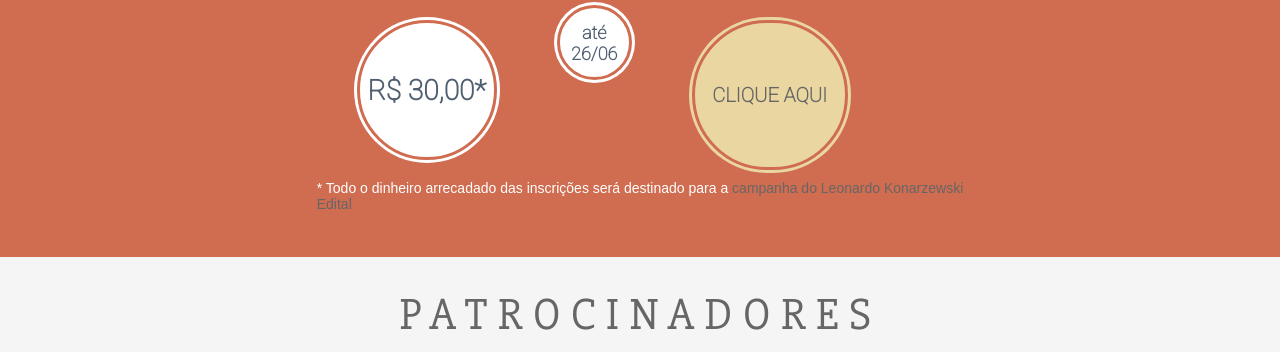
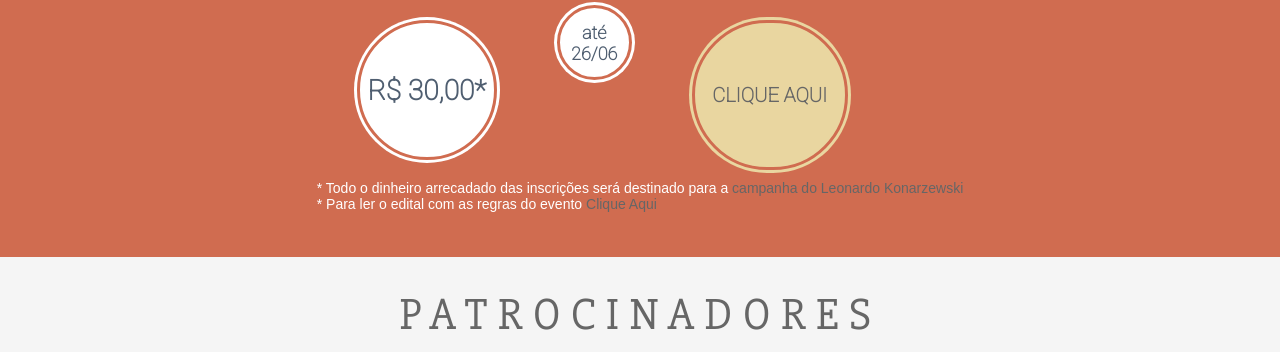
Before and after one commit to nejs/hackathon2015, a website: page index.html in a window 1280 px wide. Shown: the part 2991-3343 px from the top of the page. Drawn offline with Linux system fonts and the light colour scheme.

Commit message:
link do edital no site melhorado =)

```diff
--- a/index.html
+++ b/index.html
@@ -252,8 +252,9 @@
         <div class="leokz">
           * Todo o dinheiro arrecadado das inscrições será destinado para a
           <a href="http://leokz.com/campanha/">campanha do Leonardo Konarzewski</a>
-          <br><a
-            href="https://github.com/nejs/hackathon2015-docs/blob/master/edital.md">Edital</a>
+          <br>* Para ler o edital com as regras do evento <a
+            href="https://github.com/nejs/hackathon2015-docs/blob/master/edital.md">Clique
+          Aqui</a>
         </div>
       </div>
       </section>
```
